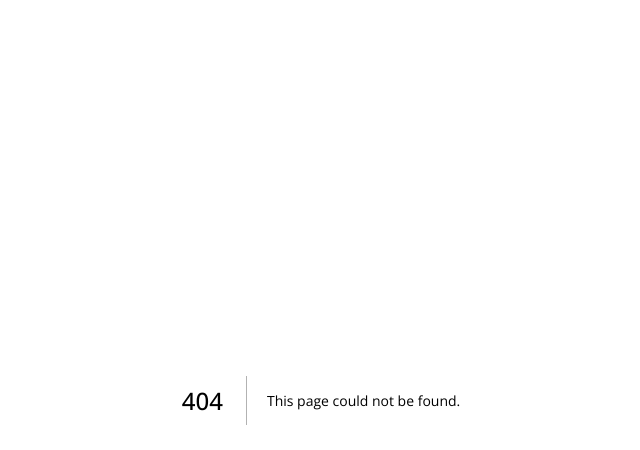
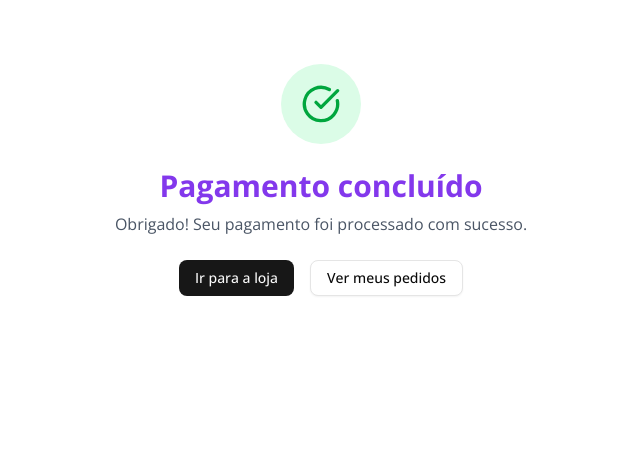
Before and after one commit to 21lucasbarros/connective, a Next.js app: page /checkout/success in a window 1280 px wide. Before the commit this address had no page. Shown: the top 450 px of the page, without its empty margins (319-959 px from the left). Built offline with nearby package versions, Linux system fonts and the light colour scheme.

Commit message:
feat: implementei talvez um fluxo de criacao de pagamento e pagina de sucesso.

```diff
--- a/src/app/(public)/checkout/components/order-summary-card.tsx
+++ b/src/app/(public)/checkout/components/order-summary-card.tsx
@@ -37,18 +37,66 @@ export default function OrderSummaryCard({
   total,
 }: Props) {
   function createPayment() {
+    /**
+     * santi, mais uma vez, desculpa por mexer no seu código
+     *
+     * a ideia aqui é simples:
+     * eu pego os dados do formulário direto do payment brick
+     * (cartão, parcelas, tudo que o mercado pago já montou pra gente)
+     */
     /*@ts-expect-error */
     window.paymentBrickController
       .getFormData()
       .then((FormData: any) => {
-        fetch("/api/mercado-pago/create-payment", {
-          method: "POST",
-          body: JSON.stringify(FormData),
-        });
+        /**
+         * quando o FormData chega, eu já disparo a criação do pagamento
+         * usando uma função async pra ficar mais "fácil" de ler
+         */
+        (async () => {
+          try {
+            /**
+             * aqui eu chamo a sua, vc é o mestre dela, API de create-payment
+             * mando tudo que o mercado pago pediu
+             * e forço redirect manual pra eu mesmo controlar pra onde vai
+             */
+            const res = await fetch("/api/mercado-pago/create-payment", {
+              method: "POST",
+              headers: { "Content-Type": "application/json" },
+              body: JSON.stringify({ ...FormData, redirect: true }),
+              redirect: "manual",
+            });
+
+            /**
+             * se o backend respondeu com redirect (303),
+             * ele vem com um Location no header
+             * aí eu só jogo o usuário direto pra lá
+             */
+            const loc = res.headers.get("location") || undefined;
+            if (loc) return (window.location.href = loc);
+
+            /**
+             * se não veio redirect no header,
+             * eu tento ler o json da resposta
+             * e vejo se tem uma redirect_to pra seguir
+             */
+            const json = await res.json().catch(() => null);
+            if (json && json.redirect_to)
+              return (window.location.href = json.redirect_to);
+          } catch (err) {
+            /**
+             * se der qualquer merda no meio do caminho,
+             * pelo menos a gente loga pra saber o que aconteceu
+             */
+            console.error("createPayment error", err);
+          }
+        })();
+
+        // logzinho só pra garantir que os dados chegaram certinho
         console.log("FormData received, creating payment...", FormData);
       })
       .catch((error: any) => console.log(error));
   }
+
   return (
     <Card className="sticky top-4">
       <CardHeader>
--- /dev/null
+++ b/src/app/(public)/checkout/success/page.tsx
@@ -0,0 +1,47 @@
+import Link from "next/link";
+import { CheckCircle } from "lucide-react";
+import { Button } from "@/components/ui/button";
+
+export default function CheckoutSuccess({
+  searchParams,
+}: {
+  searchParams?: Record<string, string | string[]>;
+}) {
+  const orderId =
+    typeof searchParams?.order_id === "string"
+      ? searchParams?.order_id
+      : typeof searchParams?.payment_id === "string"
+        ? searchParams?.payment_id
+        : null;
+
+  return (
+    <div className="max-w-3xl mx-auto py-16 px-4 text-center">
+      <div className="inline-flex items-center justify-center w-20 h-20 rounded-full bg-green-100 mx-auto mb-6">
+        <CheckCircle className="w-10 h-10 text-green-600" />
+      </div>
+
+      <h1 className="text-3xl font-bold text-[#8338ec] mb-2">
+        Pagamento concluído
+      </h1>
+      <p className="text-gray-600 mb-6">
+        Obrigado! Seu pagamento foi processado com sucesso.
+      </p>
+
+      {orderId && (
+        <p className="text-sm text-gray-700 mb-6">
+          ID do pagamento: <span className="font-mono">{orderId}</span>
+        </p>
+      )}
+
+      <div className="flex items-center justify-center gap-4">
+        <Link href="/">
+          <Button>Ir para a loja</Button>
+        </Link>
+
+        <Link href="/">
+          <Button variant="outline">Ver meus pedidos</Button>
+        </Link>
+      </div>
+    </div>
+  );
+}
--- a/src/app/api/mercado-pago/create-payment/route.ts
+++ b/src/app/api/mercado-pago/create-payment/route.ts
@@ -21,9 +21,60 @@ export async function POST(req: NextRequest) {
         },
       },
     });
-    return Response.json({
-      paymentCreate: paymentCreate,
-    });
+
+    /**
+     * santi desculpa por mexer no seu código, mas eu estava sem sono xd
+     *
+     * a partir daqui eu tentei deixar o fluxo mais esperto:
+     *
+     * como a resposta do sdk do mercado pago às vezes muda,
+     * eu tentei pegar o id do pagamento de vários lugares possíveis
+     * (direto, dentro de response, dentro de body, etc)
+     * se não achar em nenhum, fica null mesmo
+     */
+    const maybeId =
+      (paymentCreate as any)?.id ||
+      (paymentCreate as any)?.response?.id ||
+      (paymentCreate as any)?.body?.id ||
+      null;
+
+    /**
+     * aqui eu pensei assim,
+     * se o front mandar uma redirect_url, a gente respeita ela
+     * se não mandar, eu crio uma rota padrão de sucesso
+     * e, se tiver id do pagamento, já mando ele como query
+     */
+    const redirectUrlFromBody =
+      typeof body.redirect_url === "string" ? body.redirect_url : null;
+
+    const defaultSuccess = maybeId
+      ? `/checkout/success?payment_id=${encodeURIComponent(String(maybeId))}`
+      : "/checkout/success";
+
+    const finalRedirect = redirectUrlFromBody || defaultSuccess;
+
+    /**
+     * aqui é o pulo do gato,
+     * se a requisição vier direto do browser (form, navegação normal),
+     * eu faço um redirect no servidor
+     *
+     * se vier de fetch/axios/etc, eu só devolvo json
+     * e deixo o front decidir o que fazer
+     */
+    const accept = req.headers.get("accept") || "";
+    if (accept.includes("text/html")) {
+      return new Response(null, {
+        status: 303,
+        headers: { Location: finalRedirect },
+      });
+    }
+
+    /**
+     * caso padrão,
+     * devolvo o pagamento criado e a url sugerida
+     * aí o front pode redirecionar quando quiser
+     */
+    return Response.json({ paymentCreate, redirect_to: finalRedirect });
   } catch (error) {
     console.error(error);
     return Response.json({ error: (error as Error).message }, { status: 500 });
```
